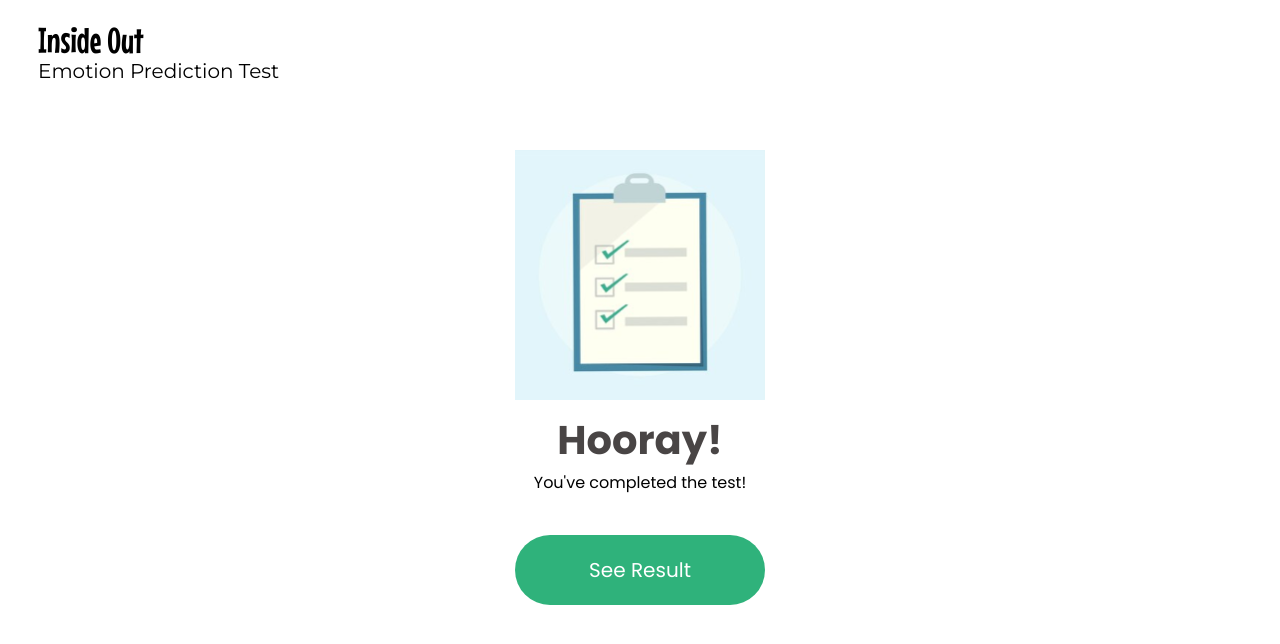
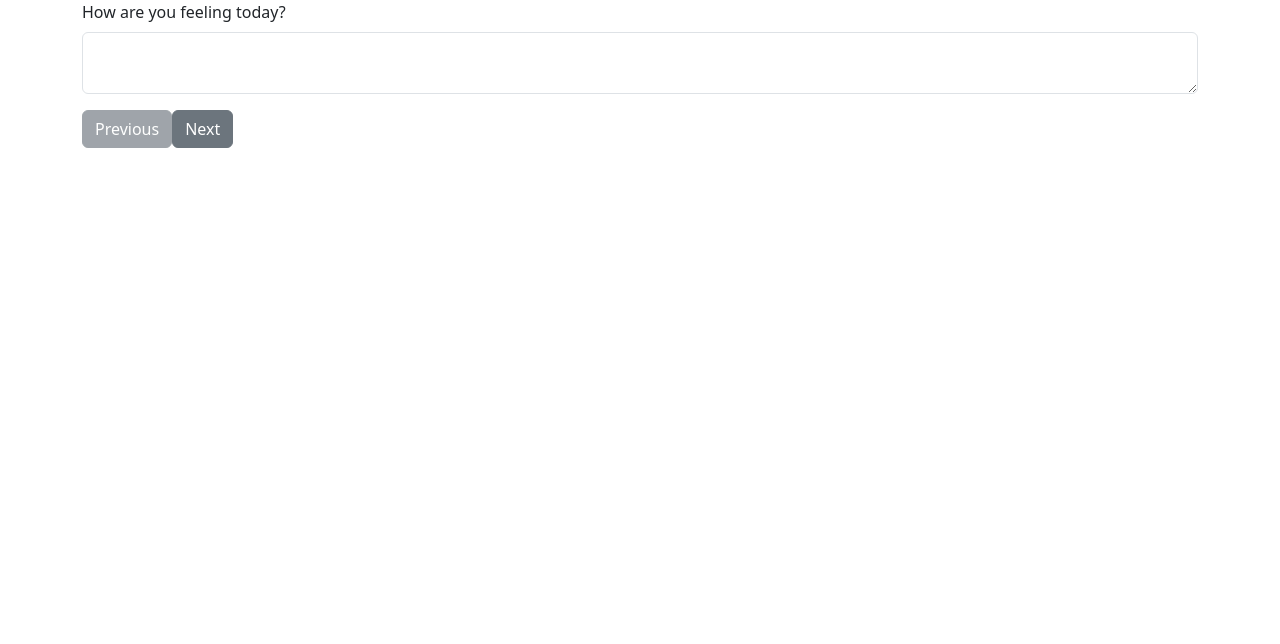
Before and after one commit to Lugubriszxc/FuzzyLogicInsideOut, a React (Vite) app: page / in a window 1280 px wide. Shown: the top 644 px of the page. Built offline with nearby package versions, Linux system fonts and the light colour scheme.

Commit message:
connected the value to the API and returned a value

```diff
--- a/package.json
+++ b/package.json
@@ -13,6 +13,7 @@
     "bootstrap": "^5.3.3",
     "react": "^18.3.1",
     "react-dom": "^18.3.1",
+    "react-router-dom": "^6.23.1",
     "reactstrap": "^9.2.2"
   },
   "devDependencies": {
--- a/src/Survey.css
+++ b/src/Survey.css
@@ -1,4 +1,4 @@
-.center-container {
+/* .center-container {
     display: flex;
     justify-content: center;
     align-items: center;
@@ -9,4 +9,4 @@
     width: 100%;
     max-width: 600px;
     margin: 0 auto;
-}
+} */
--- a/src/Survey.tsx
+++ b/src/Survey.tsx
@@ -2,12 +2,16 @@ import React, { useState } from 'react';
 import { Container, FormGroup, Label, Input, Button } from 'reactstrap';
 import 'bootstrap/dist/css/bootstrap.min.css';
 import './Survey.css';
+import { Navigate, NavLink } from 'react-router-dom';
+import SurveyFinished from './SurveyFinished';
 
 // Define the type for a question
 interface Question {
     question: string
     answer: string
 };
+
+// const navigate = useNavigate();
 
 // Initial questions
 const initialQuestions: Question[] = [
@@ -27,6 +31,7 @@ const initialQuestions: Question[] = [
 const Survey: React.FC = () => {
     const [questions, setQuestions] = useState<Question[]>(initialQuestions);
     const [currentIndex, setCurrentIndex] = useState(0); // Add state for the current index
+    const [shouldRedirect, setShouldRedirect] = useState(false);
 
     const handleAnswerChange = (answer: string) => {
         const newQuestions = [...questions];
@@ -48,7 +53,7 @@ const Survey: React.FC = () => {
 
     return (
         <>
-            <div  className="center-container" >
+            <div className="center-container" >
                 <Container className='containerSurvey'>
                     <FormGroup className="mb-3">
                         <Label>{questions[currentIndex].question}</Label>
@@ -59,9 +64,10 @@ const Survey: React.FC = () => {
                         />
                     </FormGroup>
 
+                    <Button onClick={prevQuestion} disabled={currentIndex === 0}>Previous</Button>
+                    <Button onClick={currentIndex === questions.length - 1 ? () => setShouldRedirect(true) : nextQuestion}>{currentIndex === questions.length - 1 ? "Confirm" : "Next"}</Button>
 
-                    <Button onClick={prevQuestion} disabled={currentIndex === 0}>Previous</Button>
-                    <Button onClick={nextQuestion} disabled={currentIndex === questions.length - 1}>Next</Button>
+                    {shouldRedirect && <Navigate to="/SurveyFinished" state={{ questions: initialQuestions }} />}
                 </Container>
 
             </div>
--- a/src/SurveyFinished.tsx
+++ b/src/SurveyFinished.tsx
@@ -2,8 +2,46 @@ import imageNote from './assets/images/noteCheckImg.svg'
 import './SurveyFinished.css'
 import Header from './Header.tsx'
 import { Button, Col, Row } from 'reactstrap';
+import { useLocation } from 'react-router-dom';
+
+interface Question {
+    question: string
+    answer: string
+};
+
 
 const SurveyFinished = () => {
+    // Define the type for a question
+    const location = useLocation();
+    let questions = [];
+
+    if (location.state) {
+        questions = location.state.questions;
+        console.log(questions);
+    }
+
+    const handleSubmit = async () => {
+        try {
+            const response = await fetch(
+                `http://localhost:5000/api/insideout/predictemotion`,
+                {
+                    method: "POST",
+                    headers: {
+                        "Content-Type": "application/json",
+                    },
+                    body: JSON.stringify({ "answers": questions }),
+                }
+            );
+            if (response.ok) {
+                const data = await response.json(); // Extract data from response
+                console.log(data);
+            } else {
+                console.error(`Error ${response.status}`);
+            }
+        } catch (error) {
+            console.error("Error submitting form data:", error);
+        }
+    };
     return (
         <>
 
@@ -23,7 +61,7 @@ const SurveyFinished = () => {
                             You've completed the test!
                         </Col>
                         <Col className='fontSet'>
-                            <Button className='btnResult'>
+                            <Button className='btnResult' onClick={handleSubmit}>
                                 See Result
                             </Button>
                         </Col>
--- a/src/main.tsx
+++ b/src/main.tsx
@@ -1,12 +1,18 @@
 import React from 'react'
 import ReactDOM from 'react-dom/client'
 
-import Survey from './Survey.tsx'
+import { BrowserRouter as Router, Route, Routes } from 'react-router-dom';
+import Survey from './Survey';
 import HomePage from './Homepage.tsx'
 import SurveyFinished from './SurveyFinished.tsx'
 
 ReactDOM.createRoot(document.getElementById('root')!).render(
   <React.StrictMode>
-    <SurveyFinished/>
+    <Router>
+      <Routes>
+        <Route path="/" element={<Survey />} />
+        <Route path="/SurveyFinished" element={<SurveyFinished />} />
+      </Routes>
+    </Router>
   </React.StrictMode>,
 )
```
Also changed, not shown: 1 other file (tests, documents, lock files or other folders).
